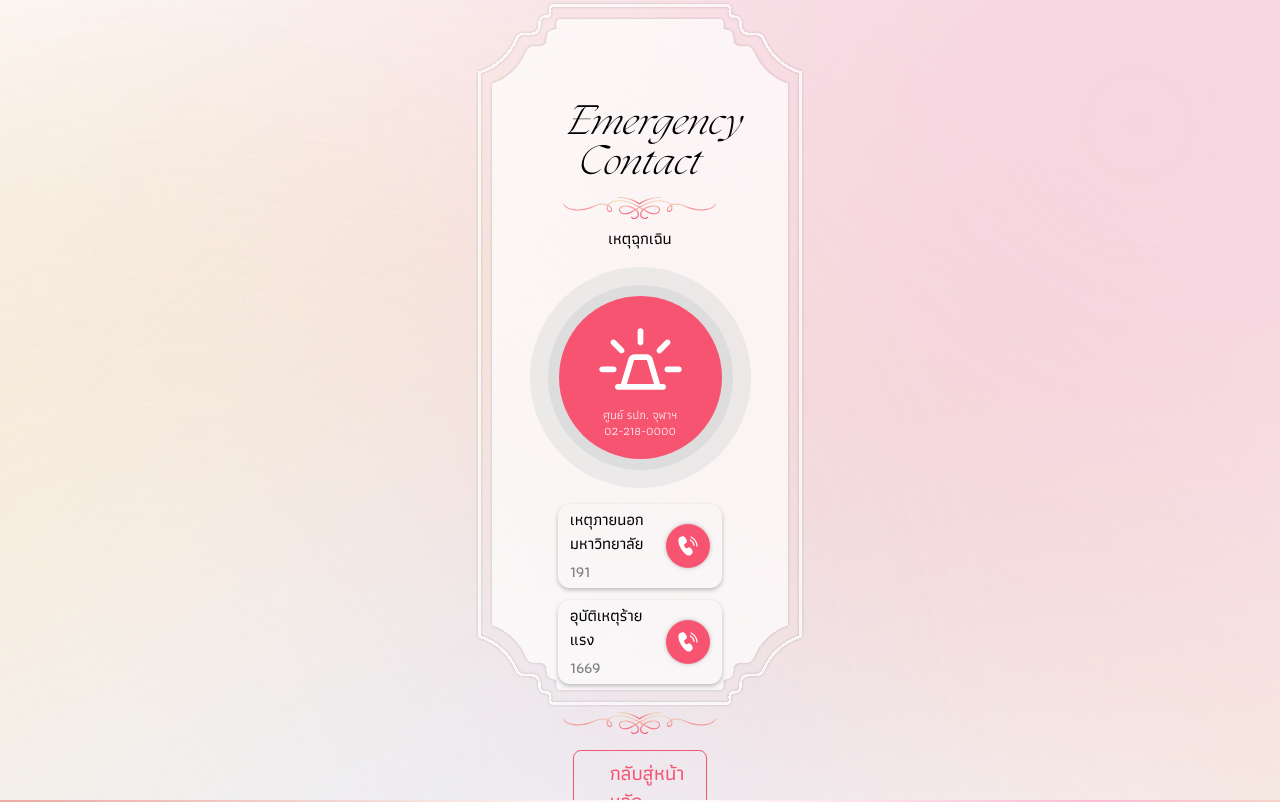
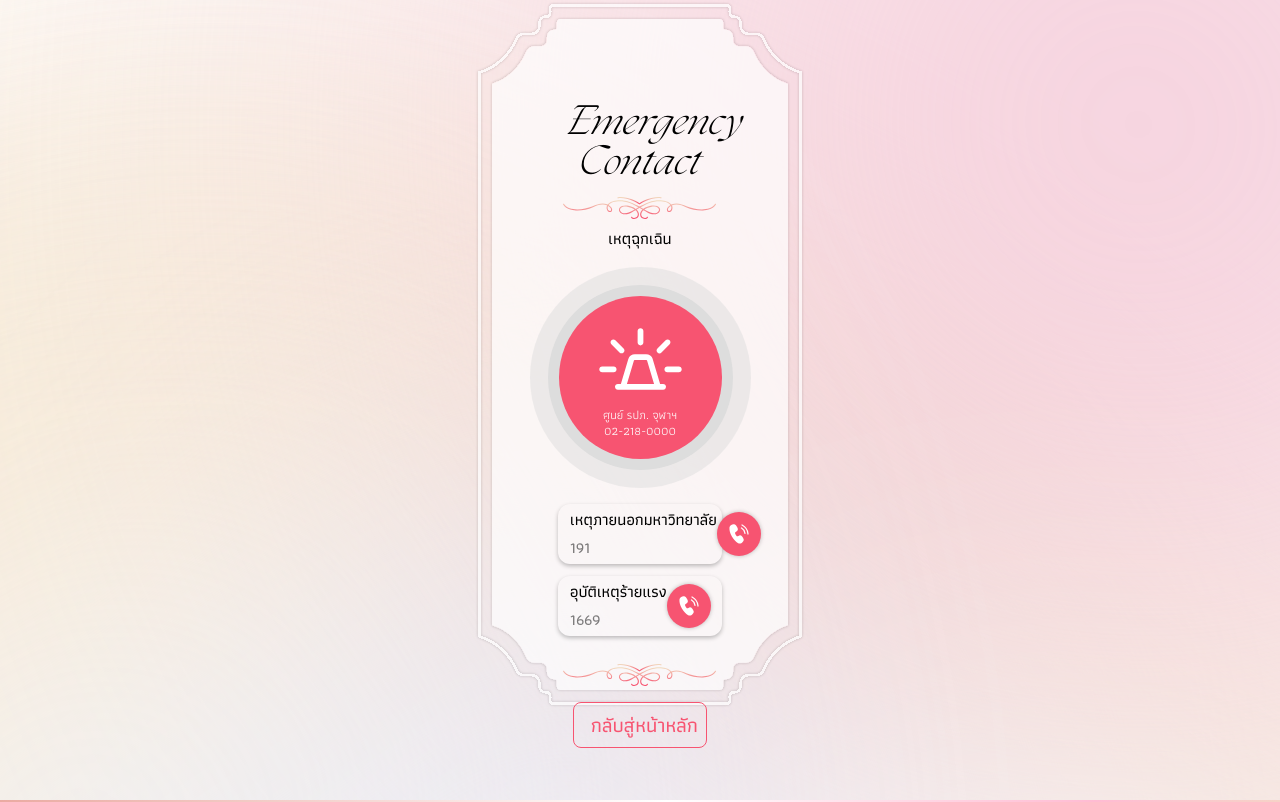
Before and after one commit to mastermrx008/firstdate-rpkm67-frontend, a Next.js app: page /emergency-contact in a window 1280 px wide. Shown: the top 802 px of the page. Built offline with nearby package versions, Linux system fonts and the light colour scheme; some icons are missing.

Commit message:
fix: text style

```diff
--- a/src/app/emergency-contact/page.tsx
+++ b/src/app/emergency-contact/page.tsx
@@ -45,7 +45,9 @@ export default function Emergency() {
                 width={24}
                 height={24}
               />
-              <p className="font-athiti text-xl font-medium">กลับสู่หน้าหลัก</p>
+              <p className="font-athiti text-xl font-medium text-nowrap">
+                กลับสู่หน้าหลัก
+              </p>
             </div>
           </Link>
         </div>
--- a/src/components/emergency-contact/EmergencyCallBlock.tsx
+++ b/src/components/emergency-contact/EmergencyCallBlock.tsx
@@ -13,7 +13,9 @@ const EmergencyCallBlock: React.FC<EmergencyCallProps> = ({
   return (
     <div className="shadow-[0_2px_4px_0px_rgba(0,0,0,0.25)] rounded-xl flex items-center flex-row justify-between px-3 py-1">
       <div className="flex flex-col gap-y-1">
-        <p className="font-athiti text-base	font-medium text-black">{text}</p>
+        <p className="font-athiti text-base	font-medium text-black text-nowrap">
+          {text}
+        </p>
         <p className="font-athiti text-base	font-medium text-black opacity-50">
           {phoneNumber}
         </p>
```
